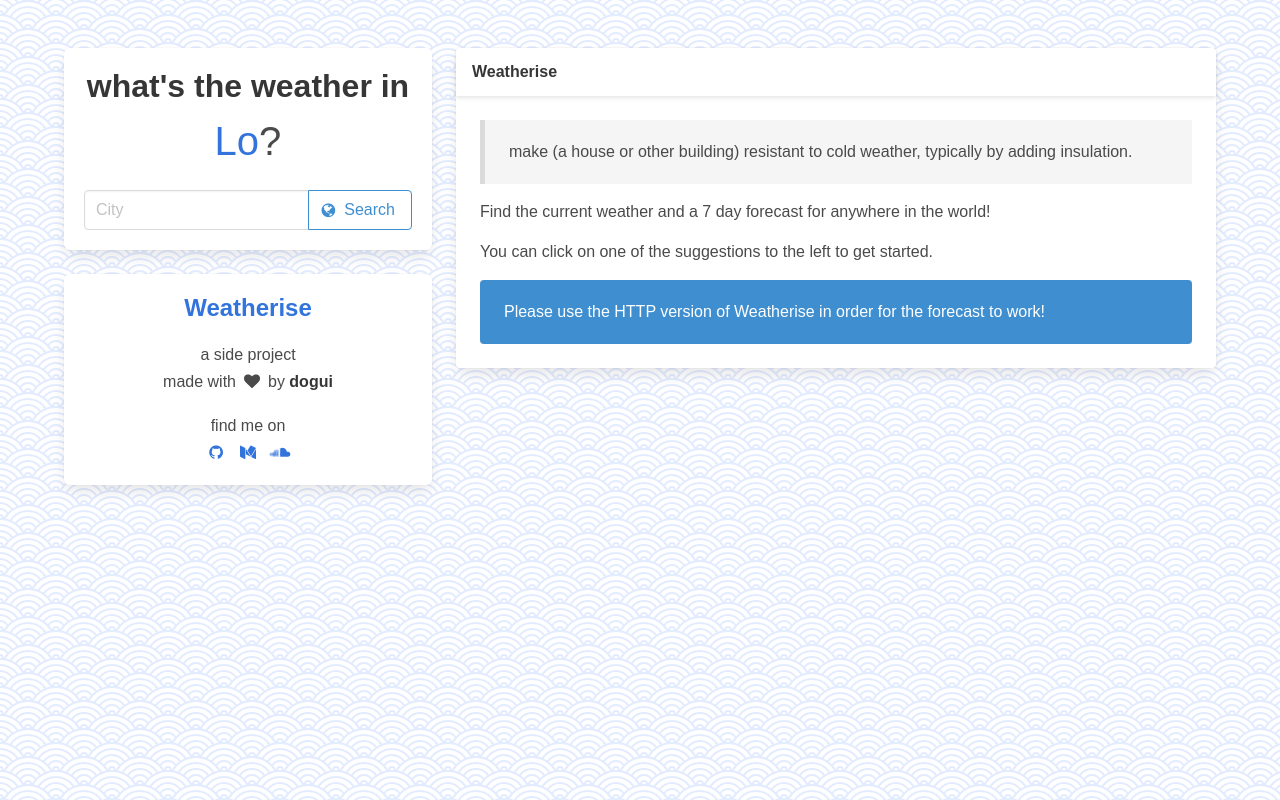
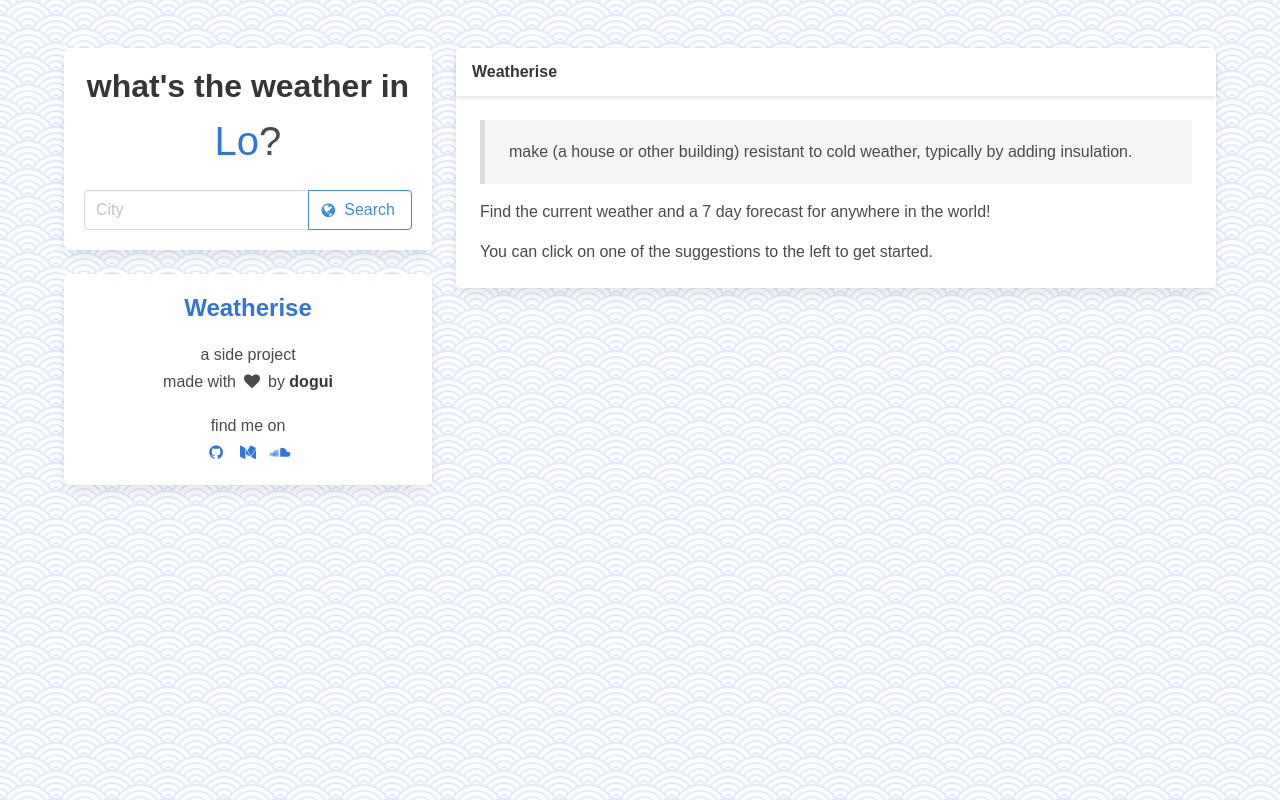
Before and after one commit to glhrmv/weatherise, a React (Create React App) app: page / in a window 1280 px wide. Built offline with nearby package versions, Linux system fonts and the light colour scheme.

Commit message:
Remove HTTP warning in home page

```diff
--- a/src/components/Home.js
+++ b/src/components/Home.js
@@ -22,10 +22,6 @@ const Home = () => (
 
         <p>Find the current weather and a 7 day forecast for anywhere in the world!</p>
         <p>You can click on one of the suggestions to the left to get started.</p>
-
-        <div className="notification is-info">
-          Please use the HTTP version of Weatherise in order for the forecast to work!
-        </div>
       </div>
     </div>
   </CSSTransitionGroup>
```
